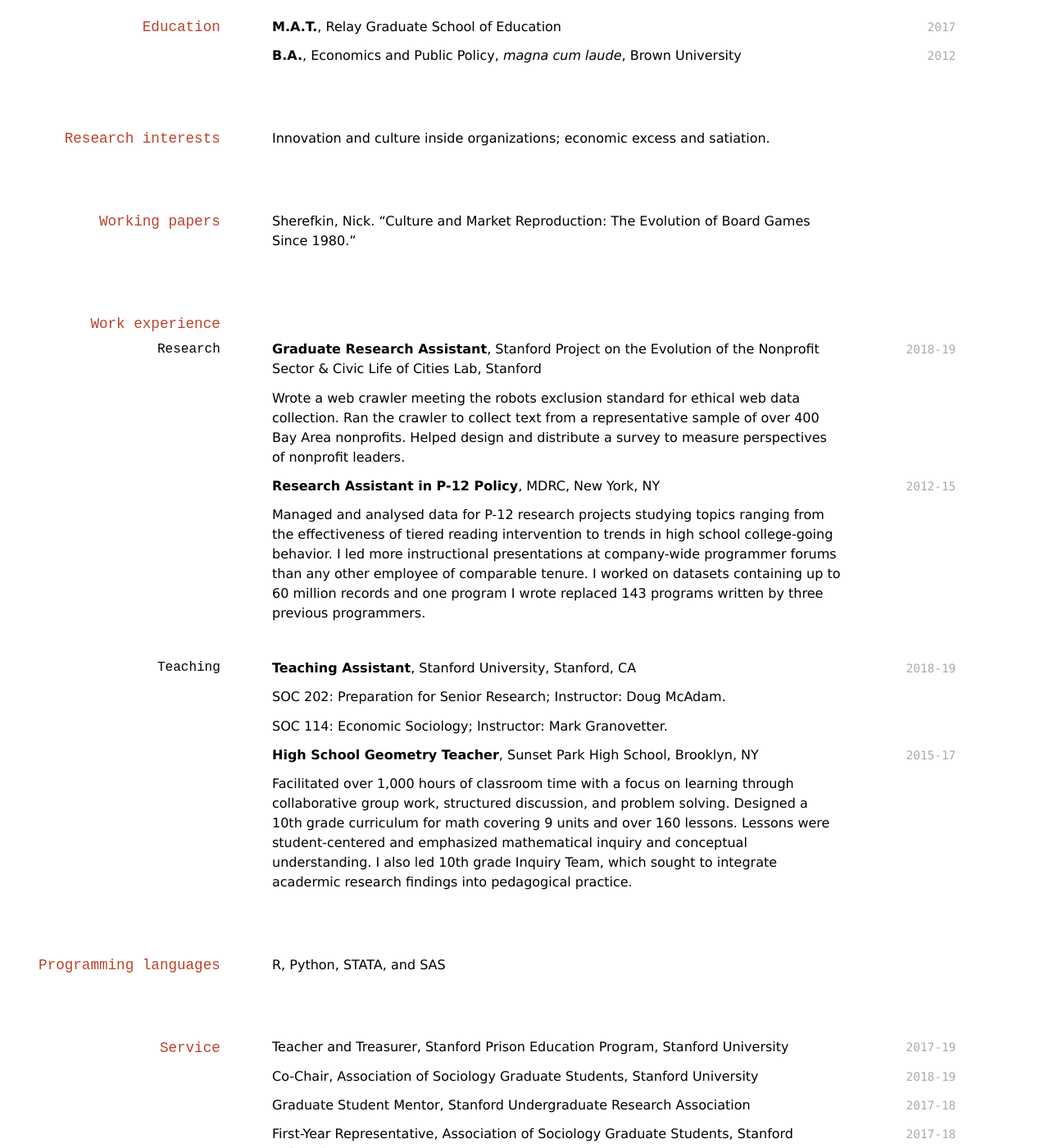
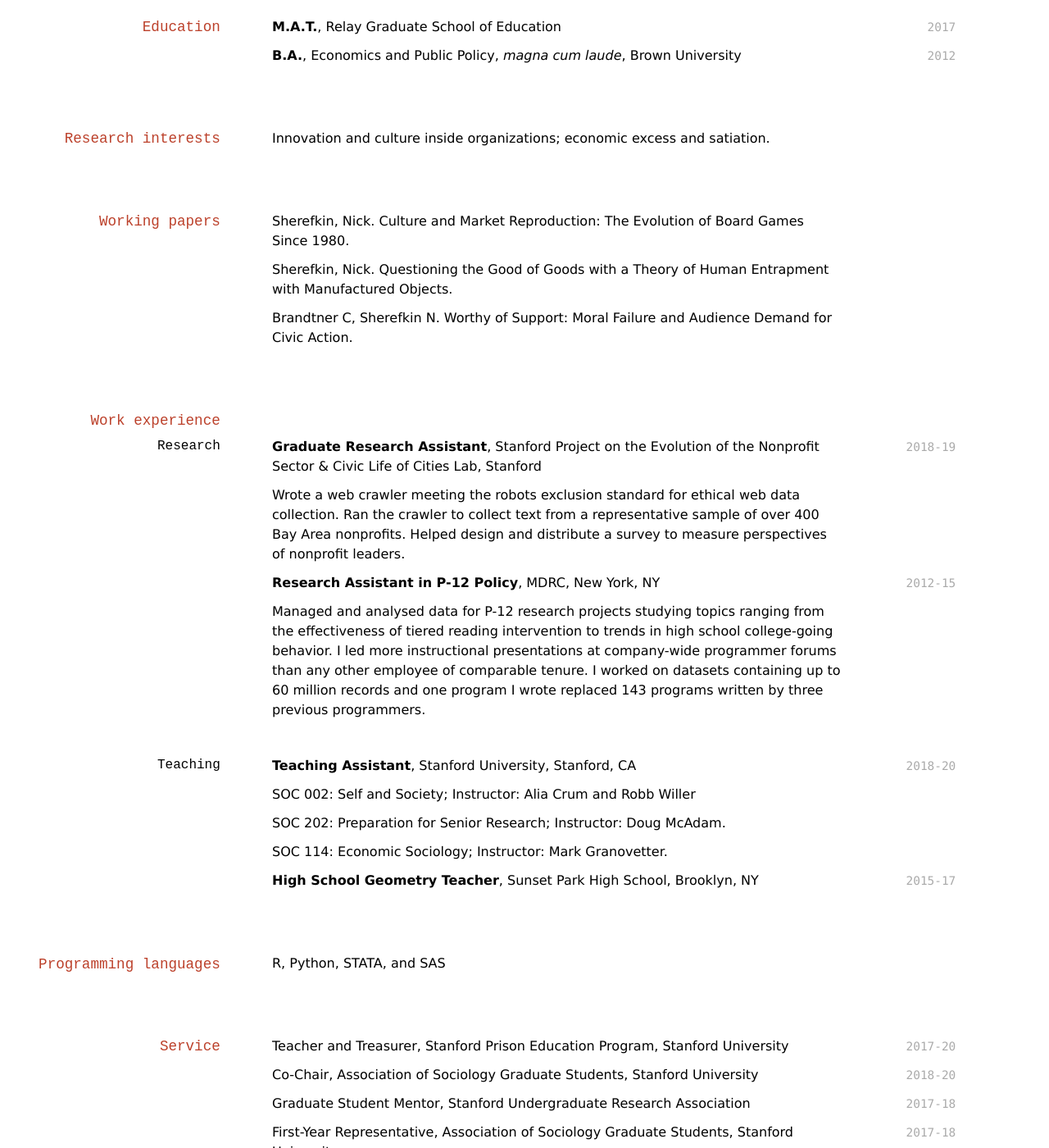
Before and after one commit to elipapa/markdown-cv, a Jekyll site: the page built from index.md, in a window 1280 px wide and 1400 px high, scrolled down 224 px. Shown: the whole window at 82% size. Built offline with Jekyll 4.4.1, drawn with Linux system fonts in a browser that asks for light colours.

Commit message:
Update index.md

```diff
--- a/index.md
+++ b/index.md
@@ -28,8 +28,11 @@
 
 ## Working papers <!--- Publications and working papers --->
 
-Sherefkin, Nick. "Culture and Market Reproduction: The Evolution of Board Games Since 1980."
+Sherefkin, Nick. Culture and Market Reproduction: The Evolution of Board Games Since 1980.
 
+Sherefkin, Nick. Questioning the Good of Goods with a Theory of Human Entrapment with Manufactured Objects.
+
+Brandtner C, Sherefkin N. Worthy of Support: Moral Failure and Audience Demand for Civic Action.
 
 ## Work experience
 
@@ -46,8 +49,10 @@
 
 
 ### Teaching
-`2018-19`
+`2018-20`
 __Teaching Assistant__, Stanford University, Stanford, CA
+
+SOC 002: Self and Society; Instructor: Alia Crum and Robb Willer
 
 SOC 202: Preparation for Senior Research; Instructor: Doug McAdam.
 
@@ -55,8 +60,6 @@
 
 `2015-17`
 __High School Geometry Teacher__, Sunset Park High School, Brooklyn, NY
-
-Facilitated over 1,000 hours of classroom time with a focus on learning through collaborative group work, structured discussion, and problem solving. Designed a 10th grade curriculum for math covering 9 units and over 160 lessons. Lessons were student-centered and emphasized mathematical inquiry and conceptual understanding. I also led 10th grade Inquiry Team, which sought to integrate acadermic research findings into pedagogical practice.
 
 
 ## Programming languages
@@ -66,10 +69,10 @@
 
 ## Service
 
-`2017-19`
+`2017-20`
 Teacher and Treasurer, Stanford Prison Education Program, Stanford University
 
-`2018-19`
+`2018-20`
 Co-Chair, Association of Sociology Graduate Students, Stanford University
 
 `2017-18`
```
